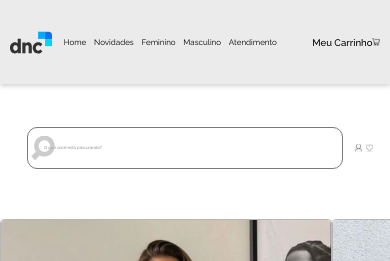
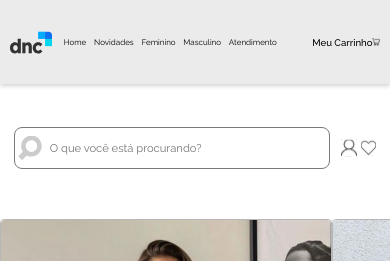
Before and after one commit to FragaGabriel23/E-CommerceDNC, a React (Vite) app: page /home in a window 390 px wide. Shown: the top 261 px of the page. Built offline with nearby package versions, Linux system fonts and the light colour scheme.

Commit message:
refactor(components/Search): Refactored responsive

```diff
--- a/src/components/Search/index.scss
+++ b/src/components/Search/index.scss
@@ -1,9 +1,12 @@
 @use '../../sass/variables' as *;
+@use '../../sass/mediaQueries' as *;
 
 .Search {
     display: flex;
+    justify-content: center;
     gap: 3vw;
-    padding: 5vh 0 5vh 7vw;
+    padding: 5vh 0;
+
 
     &__Icons {
         display: flex;
@@ -12,25 +15,41 @@
 
         img {
             width: 1.8vw;
+
+            @include respond-to-small {
+                width: 4vw;
+            }
+
+            @include respond-to-medium {
+                width: 3vw;
+            }
         }
+
     }
 }
 
 .Search__input {
     position: relative;
 
-
     input {
         width: 81vw;
         height: 5vh;
-        border-radius: 10px;
-        border: 1px solid $border-input-color;
+        border-radius: 0.5rem;
+        border: 0.1rem solid $border-input-color;
         padding-left: 4vw;
 
-        font-size: 1.1vw;
-        font-style: normal;
+        font-size: 1rem;
         font-weight: 400;
-        line-height: normal;
+
+        @include respond-to-small {
+            font-size: 0.7rem;
+            padding-left: 9vw;
+        }
+
+        @include respond-to-medium {
+            height: 7vh;
+            padding-left: 5vw;
+        }
     }
 
     img {
```
